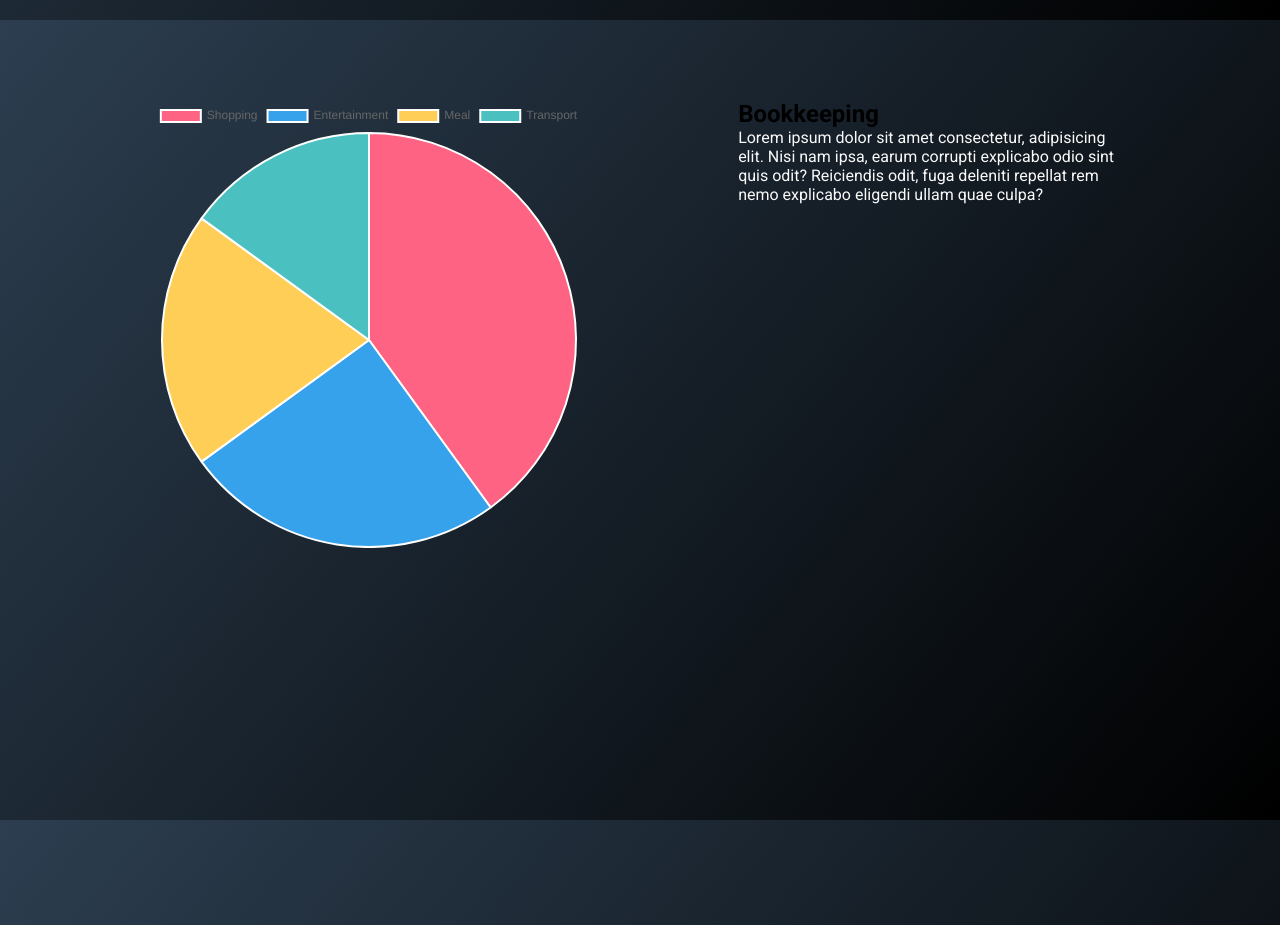
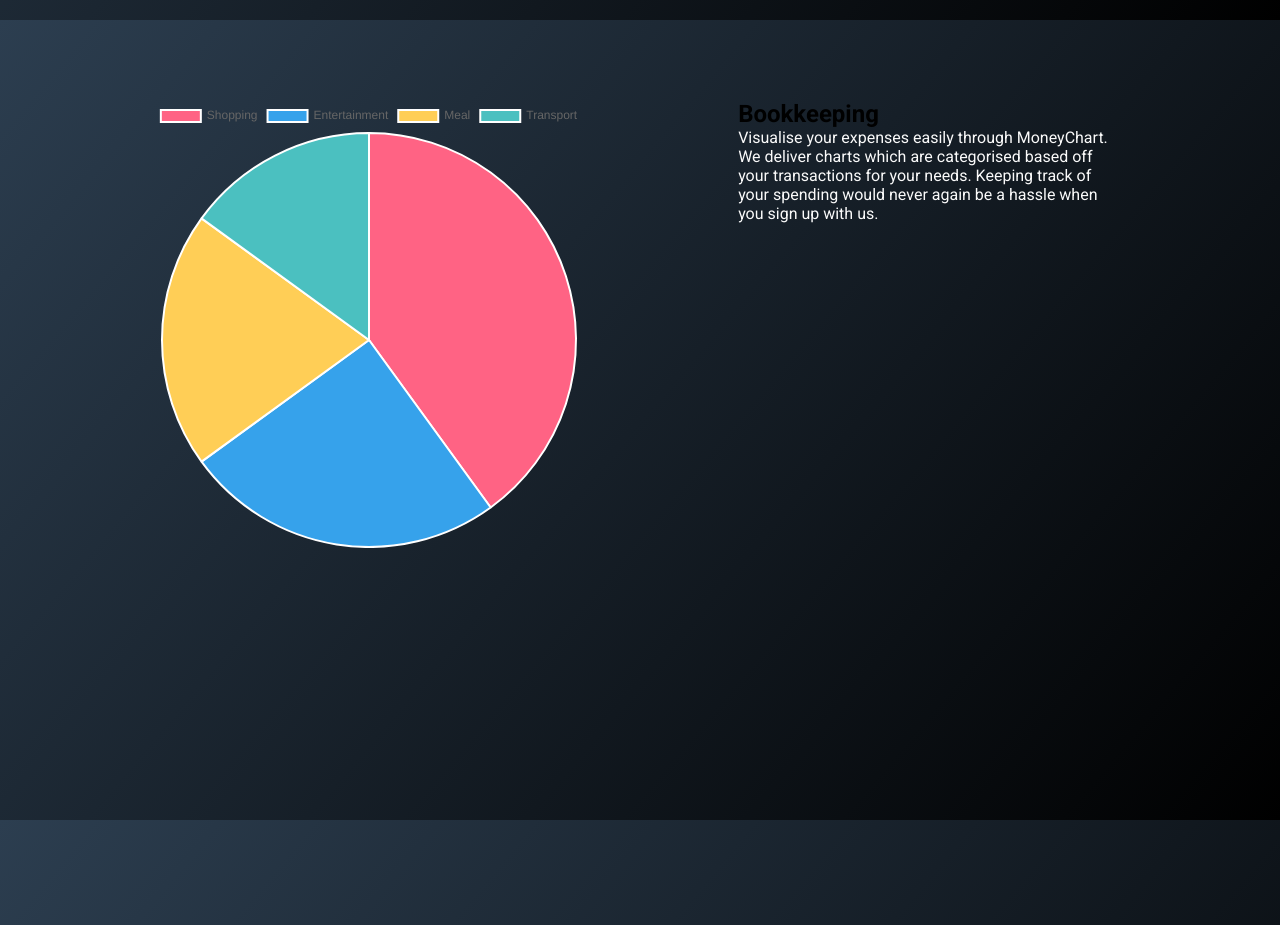
Before and after one commit to JoelKong/MoneyChart, a Next.js app: page / in a window 1280 px wide. Shown: the part 780-1705 px from the top of the page. Built offline with nearby package versions, Linux system fonts and the light colour scheme.

Commit message:
chore: wrote unique selling point for bookkeeping

```diff
--- a/components/landingpage/Bookkeeping.tsx
+++ b/components/landingpage/Bookkeeping.tsx
@@ -36,10 +36,10 @@ function Bookkeeping({ samplePieData }: PieChartProps) {
           <div>
             <h2>Bookkeeping</h2>
             <p>
-              Lorem ipsum dolor sit amet consectetur, adipisicing elit. Nisi nam
-              ipsa, earum corrupti explicabo odio sint quis odit? Reiciendis
-              odit, fuga deleniti repellat rem nemo explicabo eligendi ullam
-              quae culpa?
+              Visualise your expenses easily through MoneyChart. We deliver
+              charts which are categorised based off your transactions for your
+              needs. Keeping track of your spending would never again be a
+              hassle when you sign up with us.
             </p>
           </div>
         </article>
```
